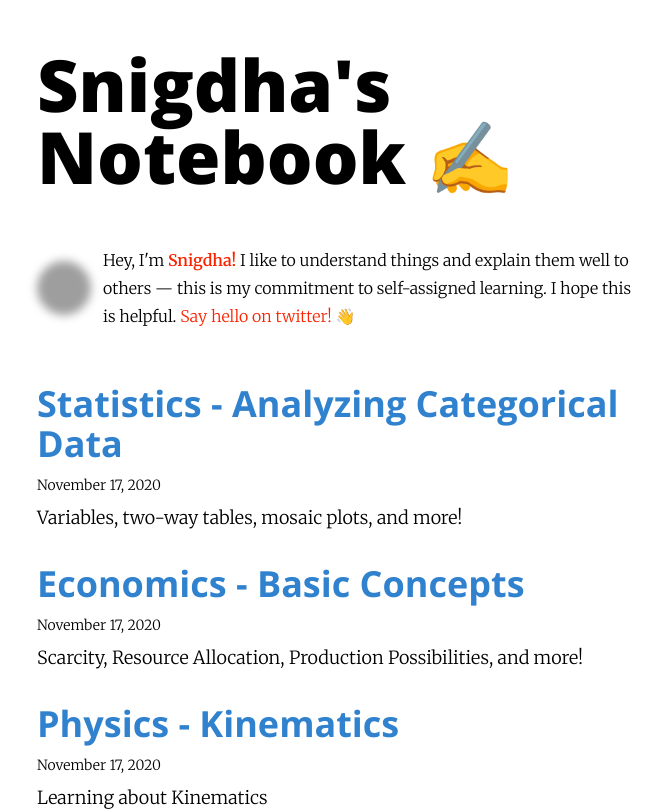
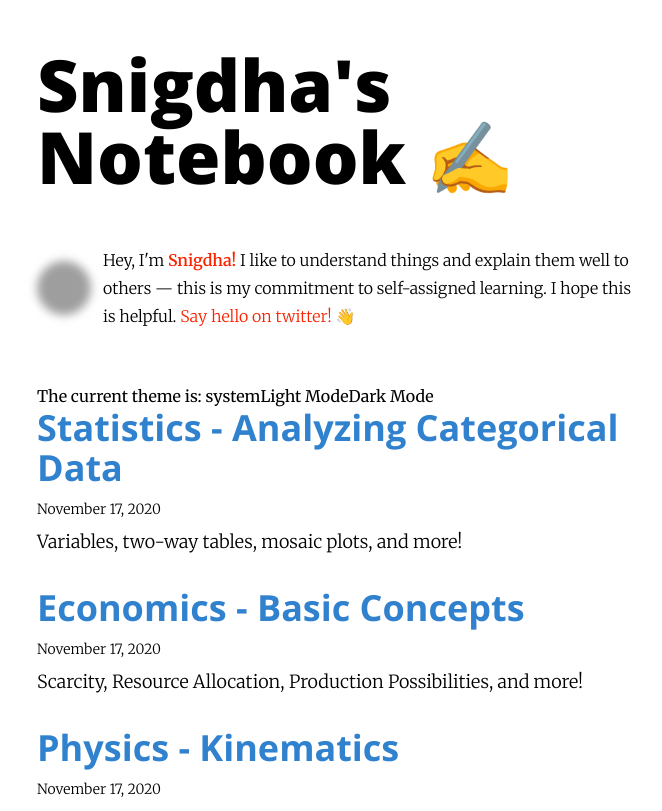
Before and after one commit to SnigdhaRoy/Notebook, a Next.js app: page / in a window 1280 px wide. Shown: the top 811 px of the page, without its empty margins (299-961 px from the left). Built offline with nearby package versions, Linux system fonts and the light colour scheme; grey boxes are pictures that could not be loaded.

Commit message:
got the dark mode to work. styling with different elements still needs to be configured

```diff
--- a/pages/index.js
+++ b/pages/index.js
@@ -1,4 +1,3 @@
-// import { useTheme } from 'next-themes'
 import Link from "next/link";
 
 import Layout from "components/Layout";
@@ -6,20 +5,22 @@ import Bio from "components/Bio";
 import SEO from "components/Seo";
 import { getSortedPosts } from "utils/posts";
 
+import { useTheme } from "next-themes";
+
 export default function Home({ posts }) {
-  // const { theme, setTheme } = useTheme();
+  const { theme, setTheme } = useTheme();
   return (
     <Layout>
       <SEO title="" />
       <Bio className="my-14" />
 
-      {/* <div>
-      The current theme is: {theme}
-        <button onClick={() => setTheme('light')}>Light Mode</button>
-        <button onClick={() => setTheme('dark')}>Dark Mode</button>
-      </div> */}
+      <div>
+        The current theme is: {theme}
+        <button onClick={() => setTheme("light")}>Light Mode</button>
+        <button onClick={() => setTheme("dark")}>Dark Mode</button>
+      </div>
 
-      {posts.map(({ frontmatter: {title, description, date}, slug }) => (
+      {posts.map(({ frontmatter: { title, description, date }, slug }) => (
         <article key={slug}>
           <header className="mb-2">
             <h3 className="mb-2">
@@ -38,7 +39,7 @@ export default function Home({ posts }) {
       ))}
     </Layout>
   );
-  } //Home.theme = "light"
+} //Home.theme = "light"
 
 export async function getStaticProps() {
   const posts = getSortedPosts();
--- a/styles/global.css
+++ b/styles/global.css
@@ -2,7 +2,7 @@
 @import "tailwindcss/components";
 @import "tailwindcss/utilities";
 
-/* :root {
+:root {
   --fg: #000;
   --bg: #fff;
   --text: black;
@@ -10,20 +10,20 @@
 [data-theme="dark"] {
   --fg: #fff;
   --bg: #000;
-  --text: #fff
+  --text: #fff;
+}
 
-} */
-
-/* p, h1, h2, h3, h4 {
+p,
+h1,
+h2,
+h3,
+h4 {
   color: var(--text);
-} */
-
-
+}
 
 body {
   background-color: var(--bg);
-
- }
+}
 
 a {
   @apply text-neon-orange;
@@ -31,13 +31,11 @@ a {
 
 a:hover {
   @apply underline;
-
 }
 
 span,
 p {
   @apply font-light;
-
 }
 
 /* Styles for lazy loaded images */
@@ -45,11 +43,9 @@ p {
   -webkit-filter: blur(5px);
   filter: blur(5px);
   transition: filter 500ms ease-in, -webkit-filter 500ms ease-in;
-
 }
 
 .blur-up.lazyloaded {
   -webkit-filter: blur(0);
   filter: blur(0);
-
 }
```
Also changed, not shown: pages/_app.js (+4 -45 lines), 1 other file (tests, documents, lock files or other folders).
